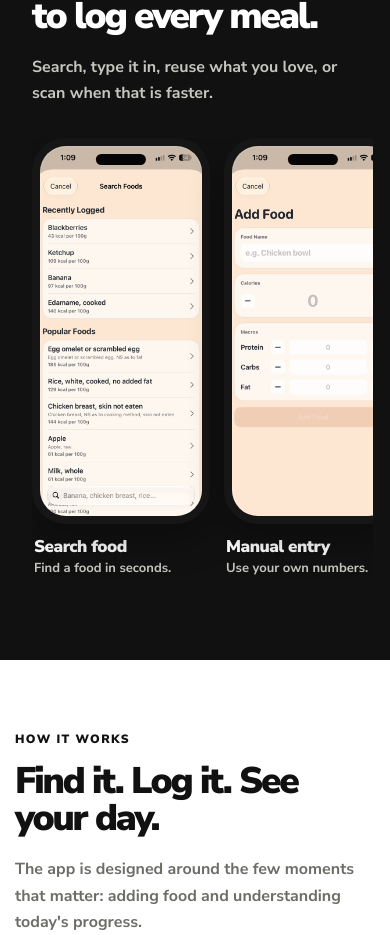
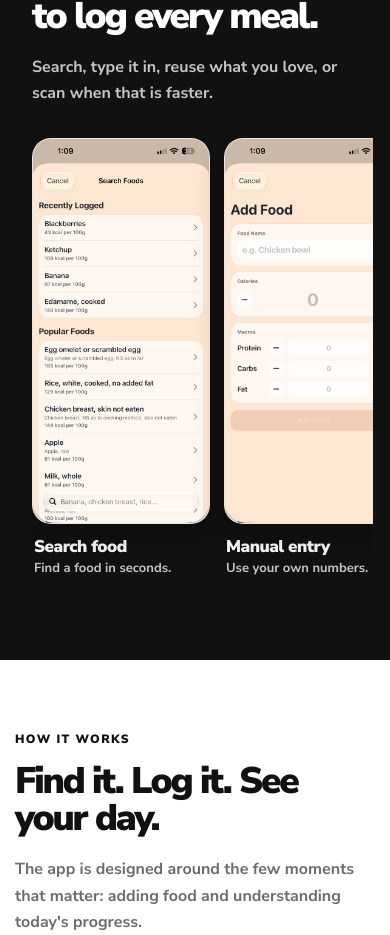
Before and after one commit to paulkhayet/CalorieTrackerWebsite, a Next.js app: page / in a window 390 px wide. Shown: the part 1490-2425 px from the top of the page. Built offline with nearby package versions, Linux system fonts and the light colour scheme.

Commit message:
Revert gallery iPhone framing

```diff
--- a/src/app/globals.css
+++ b/src/app/globals.css
@@ -422,35 +422,10 @@ h3 {
   position: relative;
   overflow: hidden;
   aspect-ratio: 1170 / 2536;
-  border: 8px solid #161616;
-  border-radius: 34px;
-  background: #161616;
-  box-shadow:
-    0 18px 34px rgba(0, 0, 0, 0.28),
-    inset 0 0 0 1px rgba(255, 255, 255, 0.15);
-}
-
-.logging-methods__screen::before {
-  position: absolute;
-  z-index: 2;
-  top: 8px;
-  left: 50%;
-  width: 31%;
-  height: 2.8%;
-  border-radius: 999px;
-  background: #050505;
-  content: "";
-  transform: translateX(-50%);
-}
-
-.logging-methods__screen::after {
-  position: absolute;
-  z-index: 2;
-  inset: 0;
-  border: 1px solid rgba(255, 255, 255, 0.12);
-  border-radius: 27px;
-  content: "";
-  pointer-events: none;
+  border: 1px solid rgba(255, 255, 255, 0.2);
+  border-radius: 19px;
+  background: #e8ded4;
+  box-shadow: 0 16px 30px rgba(0, 0, 0, 0.22);
 }
 
 .logging-methods__screen img {
```
